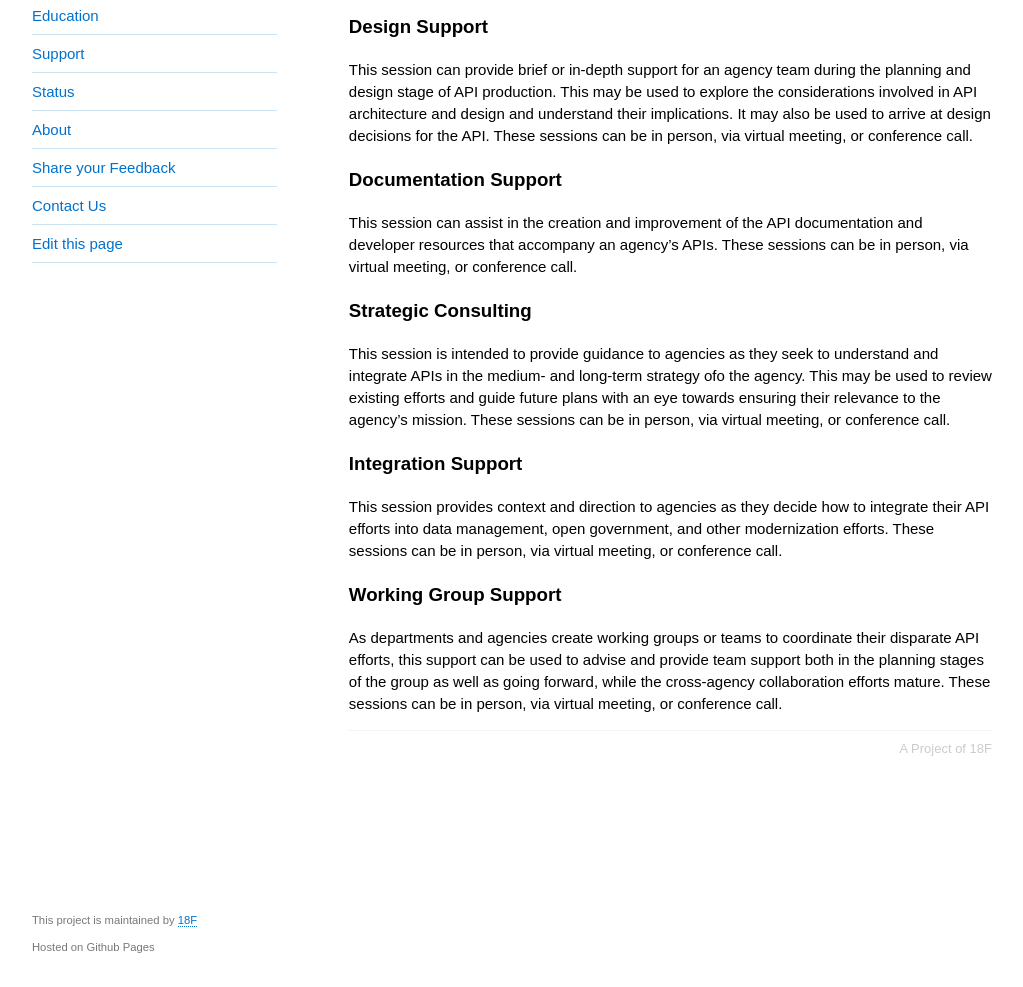
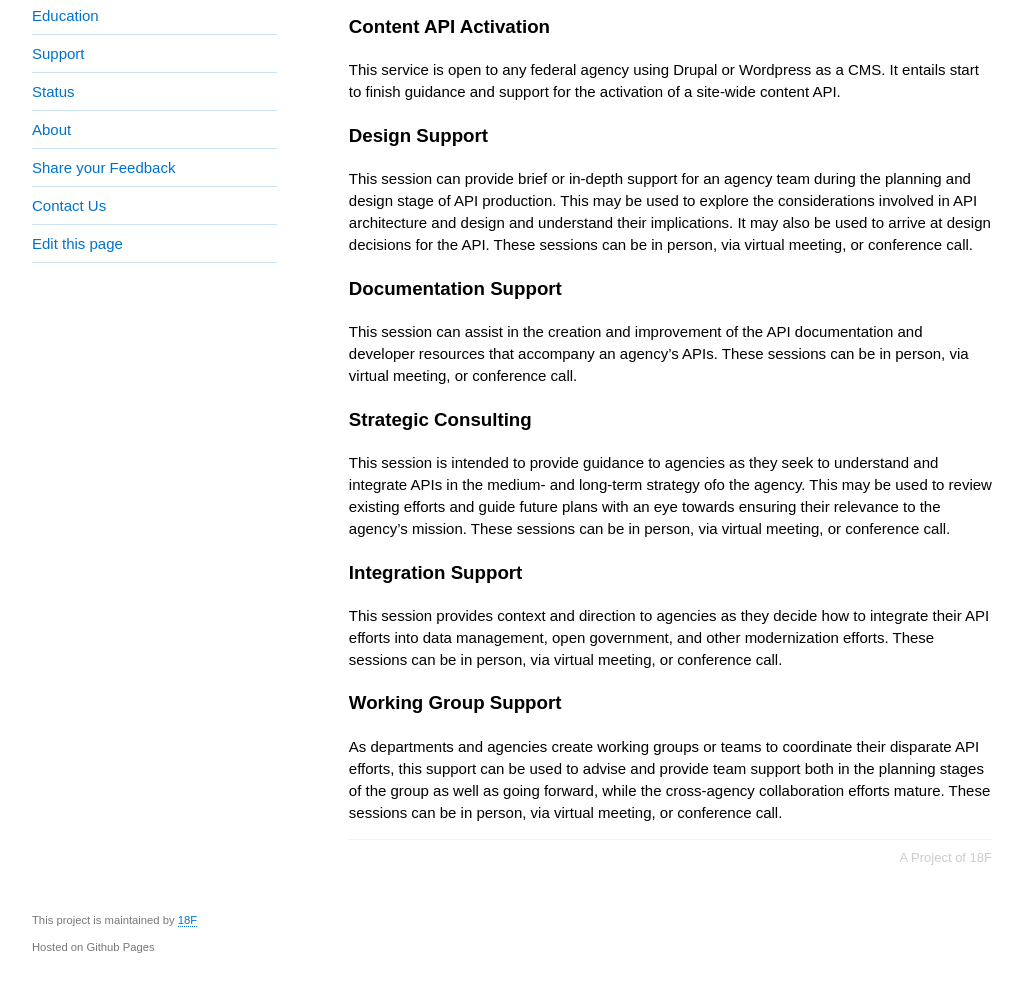
Before and after one commit to 18F/API-All-the-X, a Jekyll site: the page built from pages/agency_support.md, in a window 1280 px wide and 1315 px high. Shown: the part 328-1315 px from the top of the window, without its empty margins (128-1151 px from the left). Built offline with Jekyll 4.4.1, drawn with Linux system fonts in a browser that asks for light colours.

Commit message:
adding content api

```diff
--- a/pages/agency_support.md
+++ b/pages/agency_support.md
@@ -9,6 +9,9 @@ authors: "Gray Brooks"
 
 ### Contract Support
 This session assists an agency team that is assembling paperwork for a new contract or a modification to an existing contract.  This may be used at the start or to refine an existing draft.  These sessions can be in person, via virtual meeting, or conference call.
+
+### Content API Activation
+This service is open to any federal agency using Drupal or Wordpress as a CMS.  It entails start to finish guidance and support for the activation of a site-wide content API.
 
 ### Design Support
 
```
